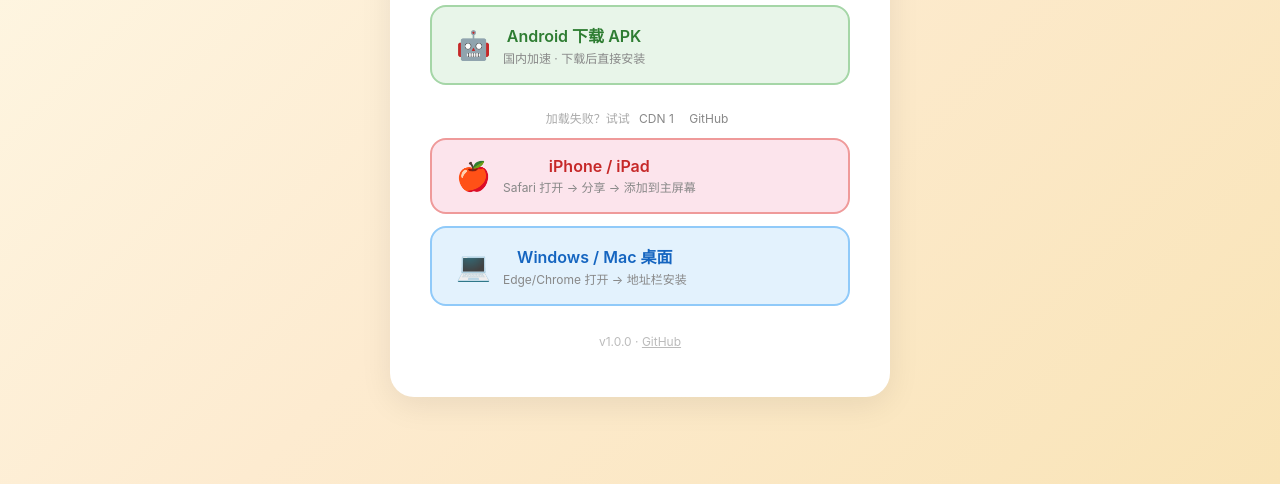
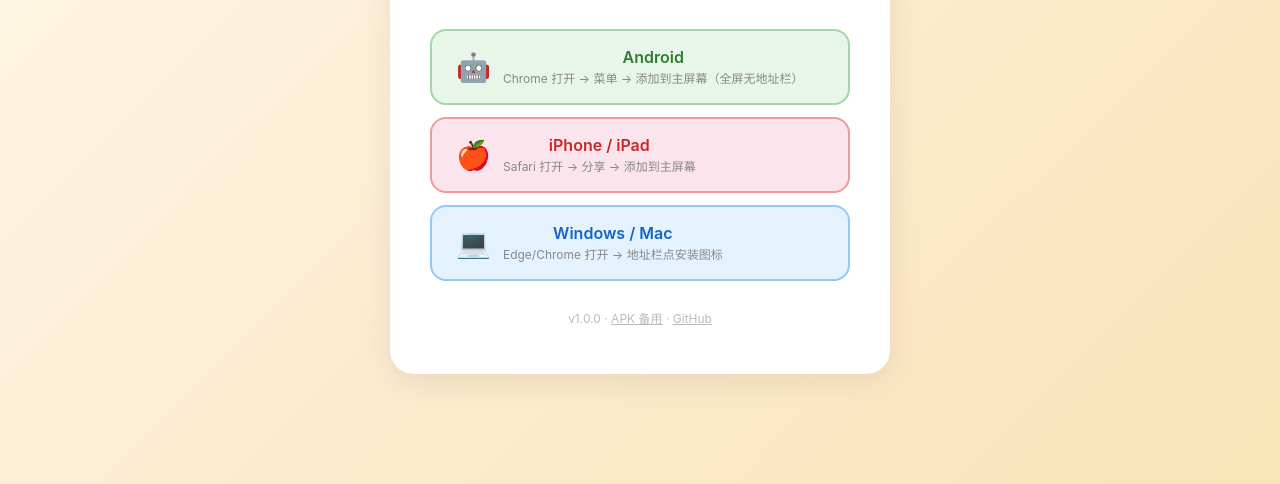
Before and after one commit to amu0630/kpbl, a plain HTML site: page download/index.html in a window 1280 px wide. Shown: the part 316-800 px from the top of the page. Drawn offline with Linux system fonts and the light colour scheme.

Commit message:
下载页改为 PWA 安装引导，APK 仅作备用

```diff
--- a/download/index.html
+++ b/download/index.html
@@ -34,8 +34,8 @@
   .btn-pwa { background: #e3f2fd; color: #1565c0; border: 2px solid #90caf9; }
   .btn-icon { font-size: 28px; }
   .btn-label { font-size: 12px; color: #888; font-weight: 400; }
-  .mirrors { margin-top: 16px; font-size: 12px; color: #aaa; }
-  .mirrors a { color: #888; margin: 0 6px; text-decoration: none; }
+  .mirrors { margin-top: 8px; font-size: 12px; color: #aaa; }
+  .mirrors a { color: #888; margin: 0 4px; text-decoration: none; }
   .mirrors a:hover { color: #333; text-decoration: underline; }
   .footer { margin-top: 28px; font-size: 12px; color: #bbb; }
   .footer a { color: #bbb; }
@@ -45,33 +45,26 @@
 <div class="card">
   <div class="icon">🐹</div>
   <h1>卡皮巴拉计时器</h1>
-  <p class="sub">选一个平台下载吧~</p>
+  <p class="sub">选你的设备~</p>
   <div class="platforms">
-    <!-- Android -->    <div style="display:flex;flex-direction:column;gap:8px">
-      <a class="btn btn-android" href="https://ghproxy.net/https://github.com/amu0630/kpbl/releases/download/v1.0.0/kapibala-timer.apk">
+    <!-- Android -->    <a class="btn btn-android" href="https://amu0630.github.io/kpbl">
       <span class="btn-icon">🤖</span>
-        <span>Android 下载 APK<span class="btn-label"><br>国内加速 · 下载后直接安装</span></span>
+      <span>Android<span class="btn-label"><br>Chrome 打开 → 菜单 → 添加到主屏幕（全屏无地址栏）</span></span>
     </a>
-      <div class="mirrors">
-        加载失败？试试
-        <a href="https://cdn.jsdelivr.net/gh/amu0630/kpbl@main/kapibala-timer.apk">CDN 1</a>
-        <a href="https://github.com/amu0630/kpbl/releases/download/v1.0.0/kapibala-timer.apk">GitHub</a>
-      </div>
-    </div>
-    <!-- iOS -->    <div style="display:flex;flex-direction:column;gap:8px">
-      <a class="btn btn-ios" href="https://amu0630.github.io/kpbl">
+    <!-- iOS -->    <a class="btn btn-ios" href="https://amu0630.github.io/kpbl">
       <span class="btn-icon">🍎</span>
       <span>iPhone / iPad<span class="btn-label"><br>Safari 打开 → 分享 → 添加到主屏幕</span></span>
     </a>
-    </div>
-    <!-- Desktop -->    <div style="display:flex;flex-direction:column;gap:8px">
-      <a class="btn btn-pwa" href="https://amu0630.github.io/kpbl">
+    <!-- Desktop -->    <a class="btn btn-pwa" href="https://amu0630.github.io/kpbl">
       <span class="btn-icon">💻</span>
-        <span>Windows / Mac 桌面<span class="btn-label"><br>Edge/Chrome 打开 → 地址栏安装</span></span>
+      <span>Windows / Mac<span class="btn-label"><br>Edge/Chrome 打开 → 地址栏点安装图标</span></span>
     </a>
   </div>
-  </div>
-  <p class="footer">v1.0.0 · <a href="https://github.com/amu0630/kpbl">GitHub</a></p>
+  <p class="footer">
+    v1.0.0 ·
+    <a href="https://ghproxy.net/https://github.com/amu0630/kpbl/releases/download/v1.0.0/kapibala-timer.apk">APK 备用</a>
+    · <a href="https://github.com/amu0630/kpbl">GitHub</a>
+  </p>
 </div>
 </body>
 </html>
```
Lines whose indentation alone changed are shown as unchanged.
